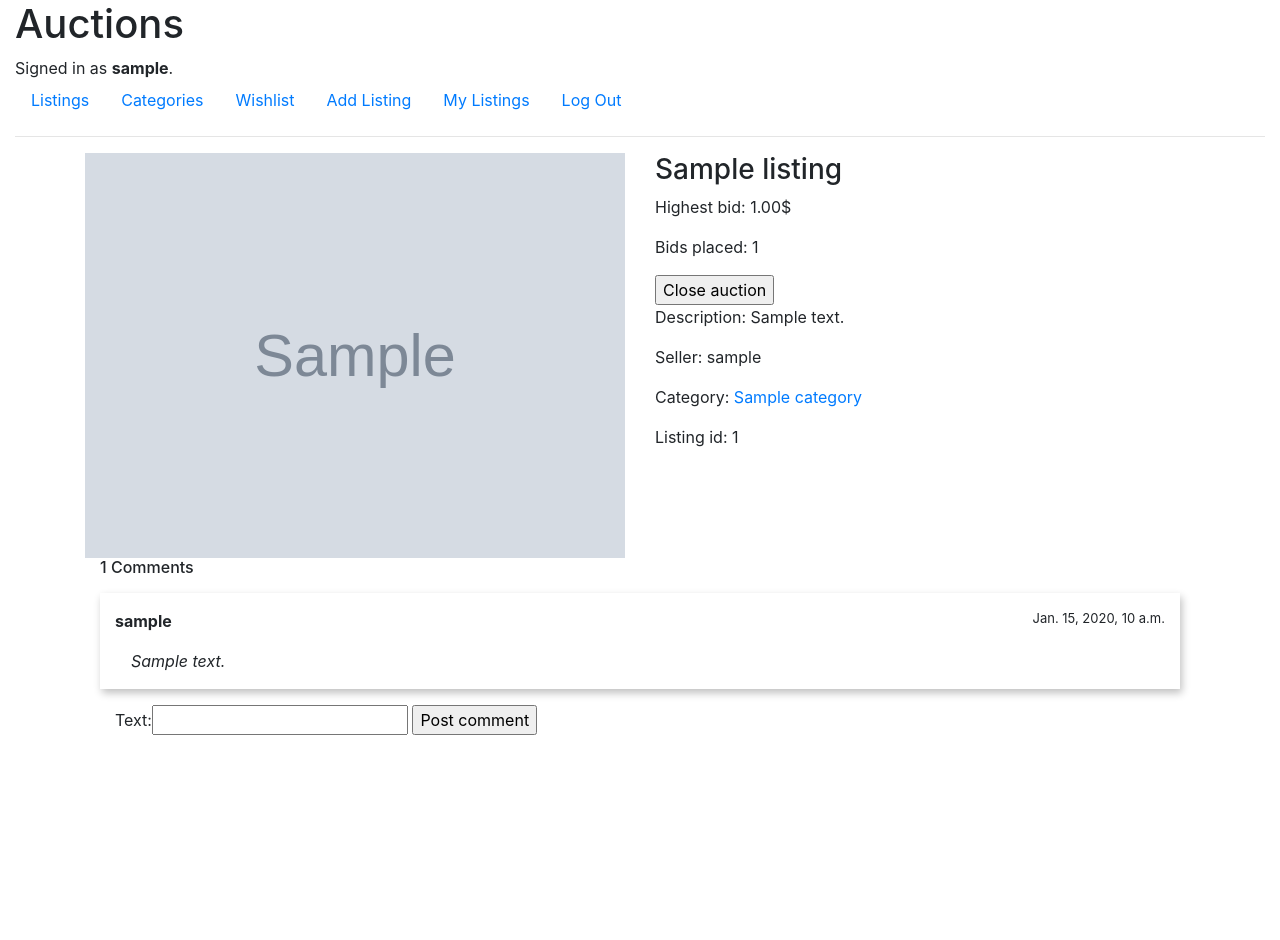
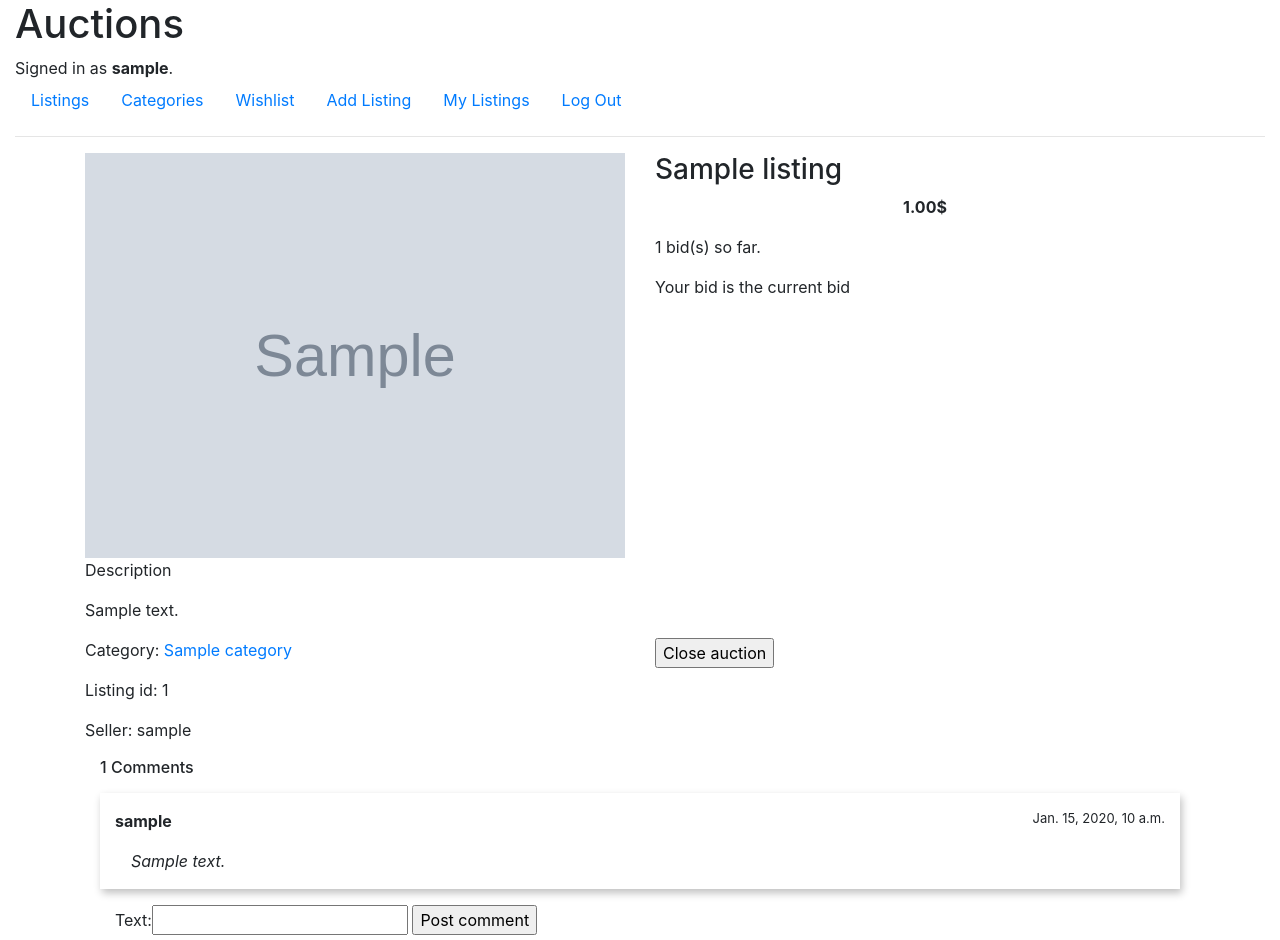
Before and after one commit to Dymirt/auction-site, a Django app: page /1 in a window 1280 px wide. Before the commit the page ends 735 px from the top, so only its background shows below. Run offline with Django 3.2, Linux system fonts and the light colour scheme; a user stored in the database is signed in; tables that the repository leaves empty hold one stand-in row (values such as "Sample post"); grey boxes marked "Sample" are stand-in pictures; some libraries are stand-ins or nearby versions.

Commit message:
template changes

```diff
--- a/auctions/templates/auctions/listing_detail.html
+++ b/auctions/templates/auctions/listing_detail.html
@@ -25,22 +25,48 @@
                 <img style="width: 100%;" src='{{ listing.image_url }}'>
             </div>
             <div class='col'>
+                <div class='row'>
+                    <div class='col title'>
                         <h3>{{ listing.title }}</h3>
+                    </div>
+                </div>
+                <div class='row price'>
+                    <div class='col'>
                         {% if listing.bids.all %}
-                    <p> Highest bid: {{ listing.highest_bid.bid }}$</p>
-                    <p>Bids placed: {{ listing.bids.count }}</p>
+                            <p>{{ listing.highest_bid.bid }}$</p>
                         {% else %}
-                    <p> Starting price: {{ listing.starting_bid }}$</p>
-                    <p>No bids yet.</p>
+                            <p>{{ listing.starting_bid }}$</p>
                         {% endif %}
-                {% if listing.is_active %}
-                    {% if user.is_authenticated %}
-                        {% if listing.user != user %}
+                    </div>
+                </div>
+                <div class='row'>
+                    <div class='col bid_info'>
+                        {% if listing.bids.all %}
+                            <p>{{ listing.bids.count }} bid(s) so far.</p>
+                        {% endif %}
+                    </div>
+                </div>
+                <div class='row'>
+                    <div class='col bid_info'>
+                        {% if listing.highest_bid.user == user %}
+                            <p>Your bid is the current bid</p>
+                        {% endif %}
+                    </div>
+                </div>
+                <div class='row '>
+                    <div class='col bid_form'>
+                        {% if listing.is_active and listing.user != user and listing.highest_bid.user != user %}
                             <form action="{% url 'listing' listing.id %}" method='post'>
                                 {% csrf_token %}
                                 {{ bid_form }}
                                 <input type=submit value="Place Bid">
                             </form>
+                        {% endif %}
+                    </div>
+                </div>
+                <div class='row'>
+                    <div class='col wishlist'>
+                        {% if user.is_authenticated and listing.user != user and listing.is_active %}
                              <form action='wishlist' method="post" >
                                 {% csrf_token %}
                                 <input value="{{ listing.id }}" name='listing_id' type="hidden" >
@@ -50,21 +76,32 @@
                                         <input type=submit value="Add to Wishlist">
                                     {% endif %}
                              </form>
-                        {% else %}
-                            {% if listing.is_active %}
+                        {% endif %}
+                    </div>
+                </div>
+            </div>
+        </div>
+        <div class='row'>
+            <div class='col'>
+                <p>Description</p>
+                <p>{{ listing.description }}</p>
+            </div>
+        </div>
+        <div class='row'>
+            <div class='col'>
+                <p>Category: <a href= "{% url 'category' listing.category %}">{{ listing.category }}</a></p>
+                <p>Listing id: {{ listing.id }}</p>
+                <p>Seller: {{ listing.user }}</p>
+            </div>
+            <div class='col'>
+                {% if listing.user == user and listing.is_active %}
                     <form action="{% url 'closelisting' listing.id %}" method=post>
                         {% csrf_token %}
                         <input type=submit value='Close auction'>
                     </form>
                 {% endif %}
-                        {% endif %}
-                    {% endif %}
-                {% endif %}
-                <p> Description: {{ listing.description }}</p>
-                <p>Seller: {{ listing.user }}</p>
-                <p>Category: <a href= "{% url 'category' listing.category %}">{{ listing.category }}</a></p>
-                <p>Listing id: {{ listing.id }}</p>
             </div>
+
         </div>
         {% include 'auctions/partials/comments.html' %}
     </div>
--- a/auctions/templates/auctions/partials/listing.html
+++ b/auctions/templates/auctions/partials/listing.html
@@ -35,7 +35,7 @@
                     <div class='col'>
                         {% if listing.is_active %}
                             {% if listing.bids.all %}
-                                <p class="bid listing_label">Bids: {{ listing.bids.count }}</p>
+                                <p class="bid listing_label">{{ listing.bids.count }} bid(s) so far.</p>
                             {% else %}
                                 <p class="no_bid listing_label">No bids yet</p>
                             {% endif %}
```
Lines whose indentation alone changed are shown as unchanged.
